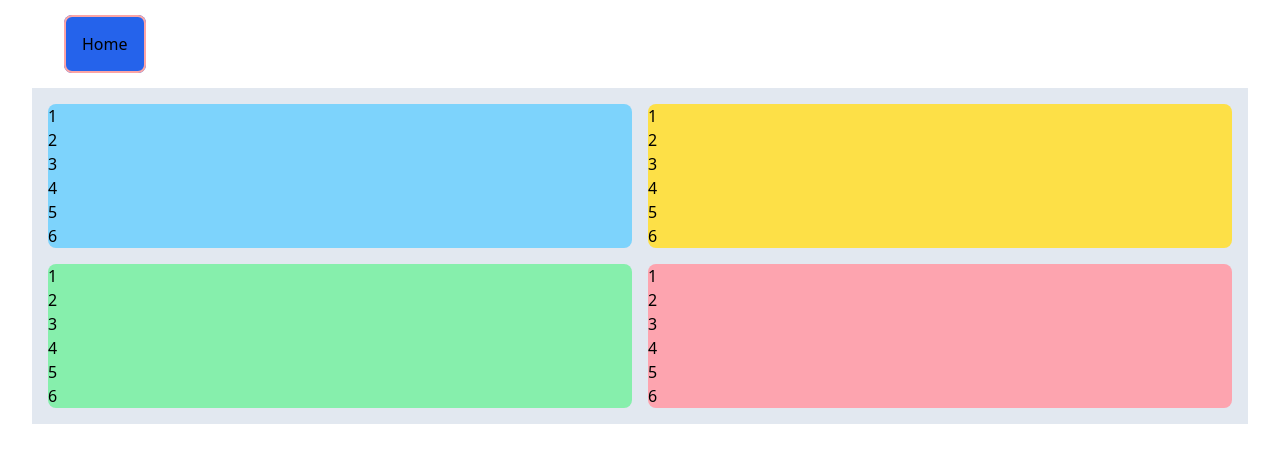
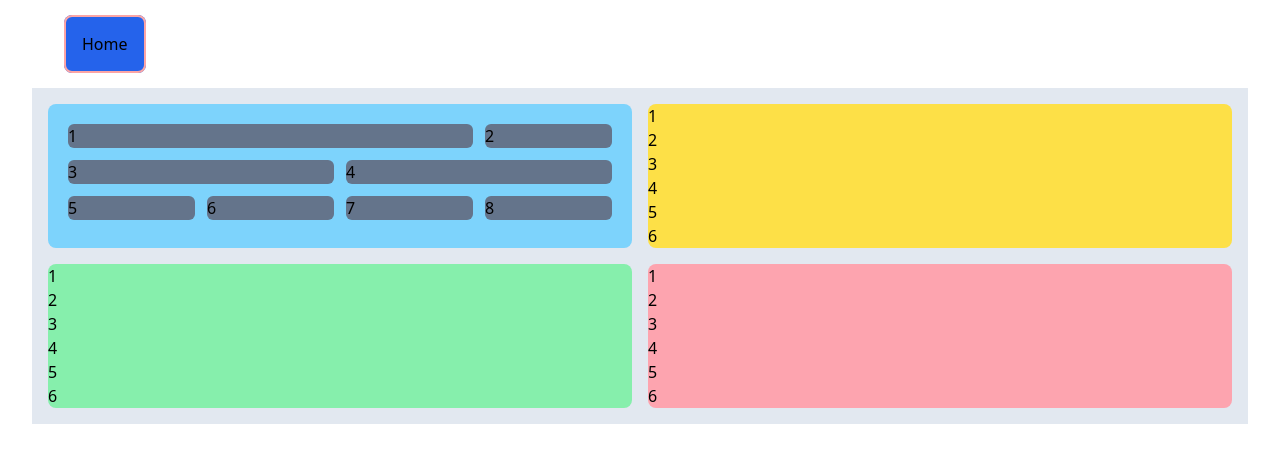
Before and after one commit to m-atique/tailwind, a Next.js app in the folder tailwind-series/: page /grids in a window 1280 px wide. Shown: the top 462 px of the page. Built offline with nearby package versions, Linux system fonts and the light colour scheme; a web font is replaced by a local one.

Commit message:
setting grids using span

```diff
--- a/tailwind-series/src/app/grids/page.tsx
+++ b/tailwind-series/src/app/grids/page.tsx
@@ -6,14 +6,16 @@ export default function Grids() {
                 <Link className=' p-4 border-2 rounded-lg border-red-300 bg-blue-600' href='/'>Home</Link>
             </div>
             <div className="grid grid-cols-2 bg-slate-200 gap-4 p-4">
-                <div className="bg-sky-300 rounded-lg ">
-                <div className="">
-                    <div className="">1</div>
-                    <div className="">2</div>
-                    <div className="">3</div>
-                    <div className="">4</div>
-                    <div className="">5</div>
-                    <div className="">6</div>
+                <div className="bg-sky-300 rounded-lg p-5 ">
+                <div className="grid grid-cols-4  gap-3 ">
+                    <div className=" bg-slate-500 rounded-md col-span-3">1</div>
+                    <div className=" bg-slate-500 rounded-md col-span-1">2</div>
+                    <div className=" bg-slate-500 rounded-md col-span-2">3</div>
+                    <div className=" bg-slate-500 rounded-md col-span-2">4</div>
+                    <div className=" bg-slate-500 rounded-md ">5</div>
+                    <div className=" bg-slate-500 rounded-md ">6</div>
+                    <div className=" bg-slate-500 rounded-md ">7</div>
+                    <div className=" bg-slate-500 rounded-md ">8</div>
                 </div>
                 </div>
 
```
